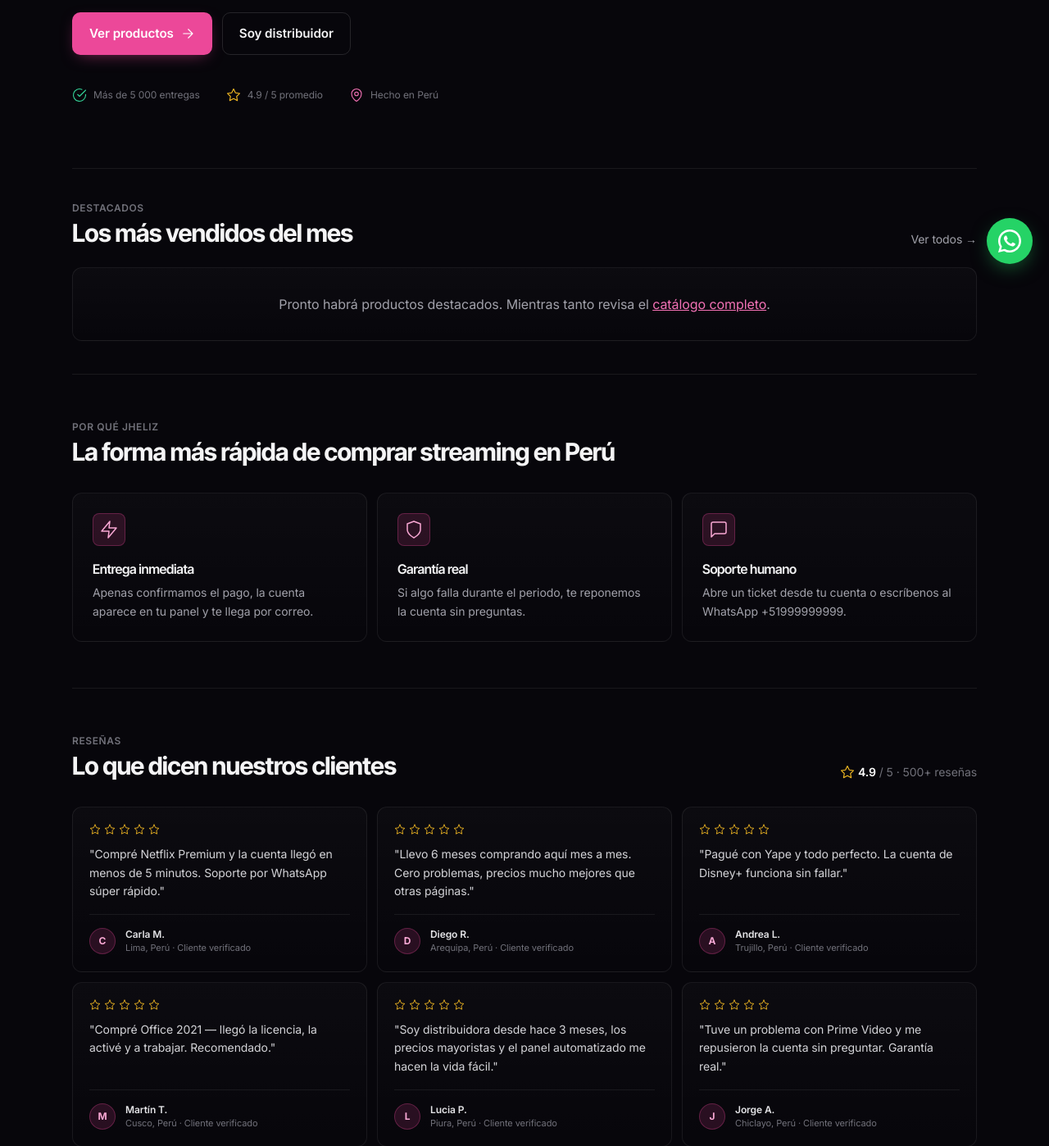
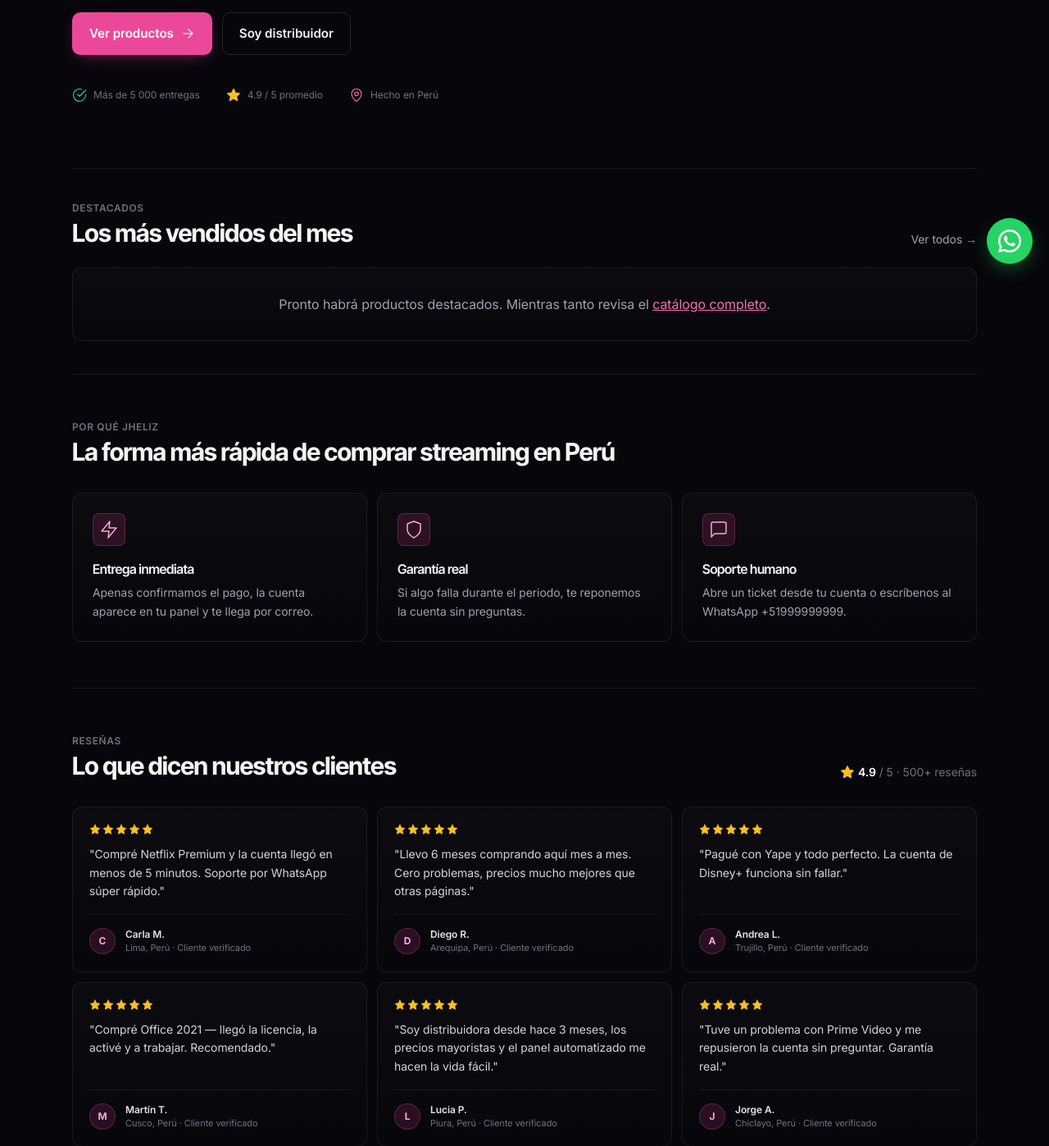
Before and after one commit to jianmolina646-lang/jheliz-web, a Django app: page / in a window 1280 px wide. Shown: the part 458-1856 px from the top of the page at 82% size. Run offline with Django 5.2, Linux system fonts and the light colour scheme; data that the repository does not hold is empty; some libraries are stand-ins or nearby versions.

Commit message:
fix(ui): make star icons filled (use .icon-filled class)
Co-Authored-By: Devin AI <158243242+devin-ai-integration[bot]@users.noreply.github.com>

```diff
--- a/templates/base.html
+++ b/templates/base.html
@@ -129,6 +129,7 @@
     /* Subtle SVG line icons (24px stroke=1.5) */
     .icon { width: 1.125rem; height: 1.125rem; flex: none; stroke: currentColor; fill: none; stroke-width: 1.5; stroke-linecap: round; stroke-linejoin: round; }
     .icon-lg { width: 1.5rem; height: 1.5rem; }
+    .icon-filled, .icon[fill="currentColor"] { fill: currentColor; stroke: currentColor; }
 
     /* Logo lockup */
     .logo-mark {
--- a/templates/catalog/_product_card.html
+++ b/templates/catalog/_product_card.html
@@ -37,7 +37,7 @@
     </div>
     <div class="text-right text-[11px] text-zinc-500 leading-tight shrink-0">
       <div class="flex items-center gap-1 justify-end text-amber-400/90">
-        <svg class="icon" viewBox="0 0 24 24" style="width:11px;height:11px"><polygon points="12 2 15.09 8.26 22 9.27 17 14.14 18.18 21.02 12 17.77 5.82 21.02 7 14.14 2 9.27 8.91 8.26 12 2"/></svg>
+        <svg class="icon icon-filled" viewBox="0 0 24 24" style="width:11px;height:11px"><polygon points="12 2 15.09 8.26 22 9.27 17 14.14 18.18 21.02 12 17.77 5.82 21.02 7 14.14 2 9.27 8.91 8.26 12 2"/></svg>
         <span class="text-zinc-300">{{ product.rating }}</span>
       </div>
       {% if product.sold_badge %}<div class="mt-1">{{ product.sold_badge }} vendidos</div>{% endif %}
--- a/templates/catalog/home.html
+++ b/templates/catalog/home.html
@@ -56,7 +56,7 @@
       Más de 5 000 entregas
     </div>
     <div class="flex items-center gap-2">
-      <svg class="icon" viewBox="0 0 24 24" style="color:#fbbf24"><polygon points="12 2 15.09 8.26 22 9.27 17 14.14 18.18 21.02 12 17.77 5.82 21.02 7 14.14 2 9.27 8.91 8.26 12 2"/></svg>
+      <svg class="icon icon-filled" viewBox="0 0 24 24" style="color:#fbbf24"><polygon points="12 2 15.09 8.26 22 9.27 17 14.14 18.18 21.02 12 17.77 5.82 21.02 7 14.14 2 9.27 8.91 8.26 12 2"/></svg>
       4.9 / 5 promedio
     </div>
     <div class="flex items-center gap-2">
@@ -154,9 +154,9 @@
   <div class="grid sm:grid-cols-2 lg:grid-cols-3 gap-3">
     {% for t in testimonios %}
       <figure class="surface rounded-xl p-5 flex flex-col">
-        <div class="flex items-center gap-1 text-amber-400">
-          {% for _ in "12345"|slice:t.rating %}
-            <svg class="icon" viewBox="0 0 24 24" fill="currentColor" style="width:14px;height:14px"><polygon points="12 2 15.09 8.26 22 9.27 17 14.14 18.18 21.02 12 17.77 5.82 21.02 7 14.14 2 9.27 8.91 8.26 12 2"/></svg>
+        <div class="flex items-center gap-0.5 text-amber-400">
+          {% for _ in "xxxxx" %}
+            <svg class="icon icon-filled" viewBox="0 0 24 24" style="width:14px;height:14px"><polygon points="12 2 15.09 8.26 22 9.27 17 14.14 18.18 21.02 12 17.77 5.82 21.02 7 14.14 2 9.27 8.91 8.26 12 2"/></svg>
           {% endfor %}
         </div>
         <blockquote class="text-sm text-zinc-300 leading-relaxed mt-3 flex-1">"{{ t.text }}"</blockquote>
--- a/templates/catalog/product_detail.html
+++ b/templates/catalog/product_detail.html
@@ -33,7 +33,7 @@
         <h1 class="font-display text-3xl md:text-4xl font-bold leading-tight mt-1 tracking-tight">{{ product.name }}</h1>
         <div class="mt-3 flex flex-wrap gap-2">
           <span class="chip">
-            <svg class="icon" viewBox="0 0 24 24" style="width:13px;height:13px;color:#fbbf24"><polygon points="12 2 15.09 8.26 22 9.27 17 14.14 18.18 21.02 12 17.77 5.82 21.02 7 14.14 2 9.27 8.91 8.26 12 2"/></svg>
+            <svg class="icon icon-filled" viewBox="0 0 24 24" style="width:13px;height:13px;color:#fbbf24"><polygon points="12 2 15.09 8.26 22 9.27 17 14.14 18.18 21.02 12 17.77 5.82 21.02 7 14.14 2 9.27 8.91 8.26 12 2"/></svg>
             {{ product.rating }}
           </span>
           <span class="chip">
```
